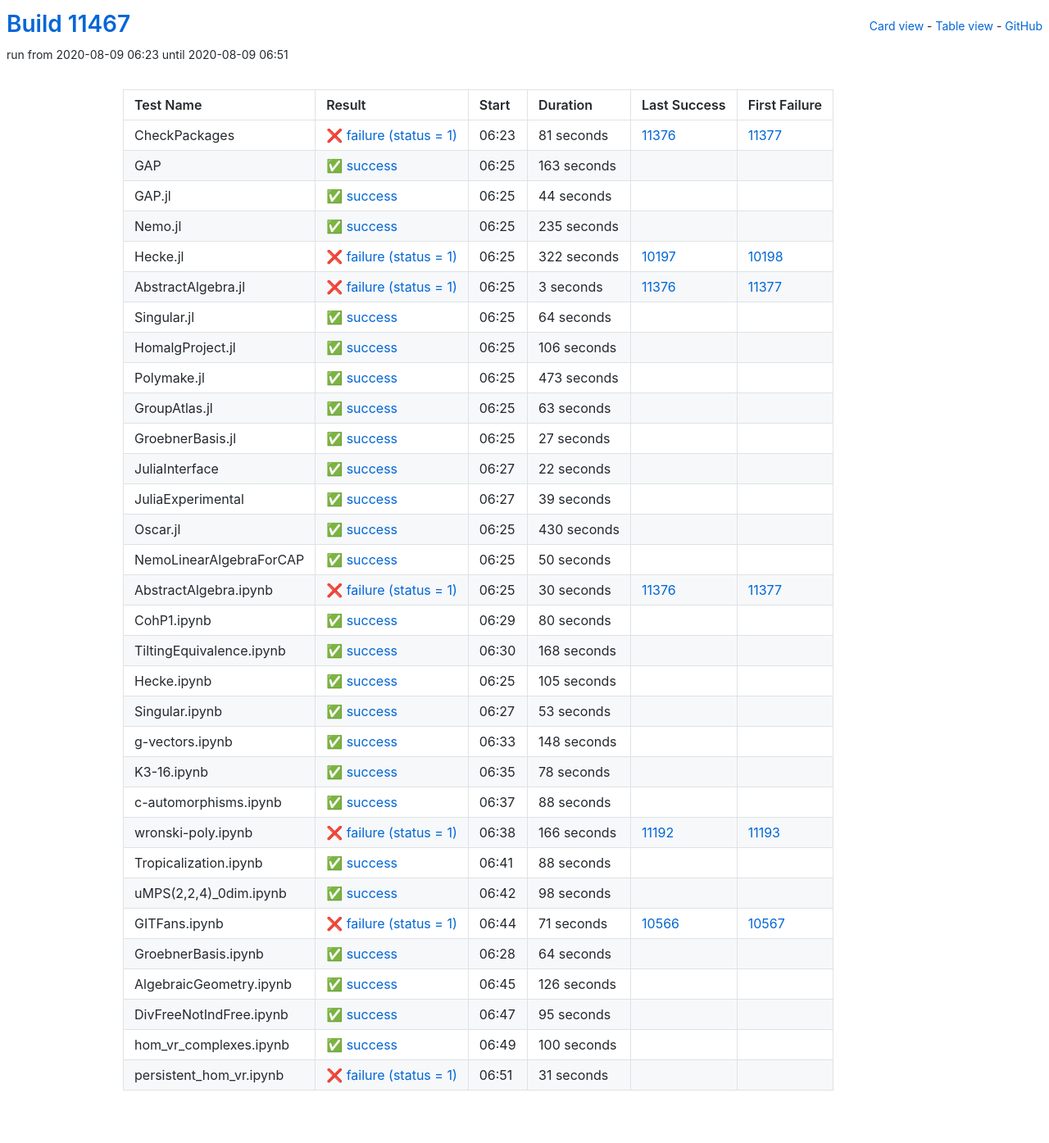
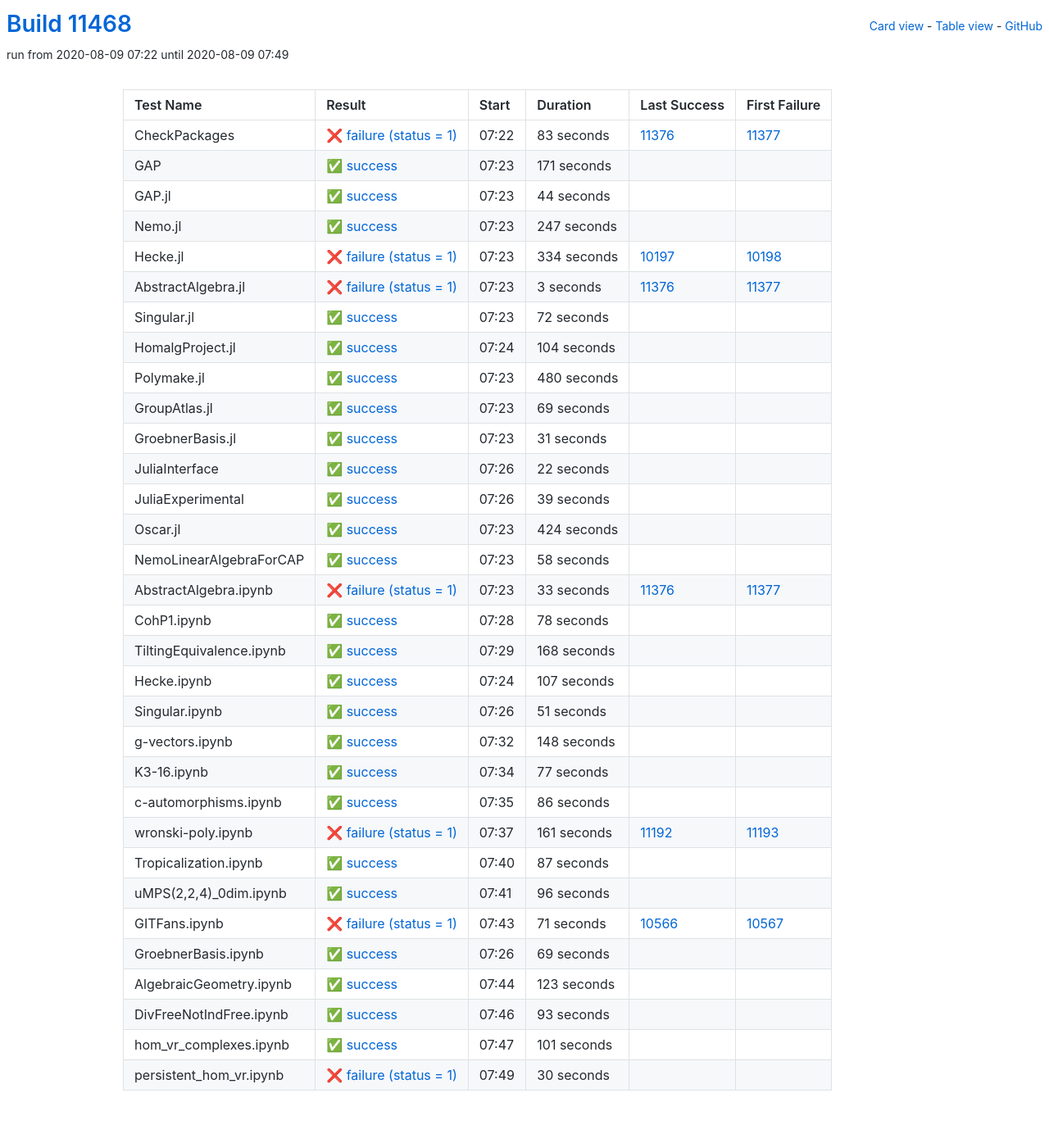
Before and after one commit to oscar-system/oscar-ci-status, a Jekyll site: the page built from table.html, in a window 1280 px wide. Shown: the whole page at 82% size. Built offline with Jekyll 4.4.1, drawn with Linux system fonts in a browser that asks for light colours.

Commit message:
Build #11468

```diff
--- a/_data/ci.yml
+++ b/_data/ci.yml
@@ -1,6 +1,6 @@
 ---
-build: 11467
-build_url: https://oscarci.mathematik.uni-kl.de/job/oscar/11467/
+build: 11468
+build_url: https://oscarci.mathematik.uni-kl.de/job/oscar/11468/
 job: oscar
 organization: oscar-system
 repo: oscar-ci-status
@@ -8,32 +8,32 @@
 tests:
 - name: CheckPackages
   id: checkpackages
-  log: https://oscarci.mathematik.uni-kl.de/job/oscar/11467/artifact/logs/build-11467/CheckPackages.log
-  start: 2020-08-09 06:23
+  log: https://oscarci.mathematik.uni-kl.de/job/oscar/11468/artifact/logs/build-11468/CheckPackages.log
+  start: 2020-08-09 07:22
   success: false
   exitcode: 1
   status: failure
-  duration: 81
+  duration: 83
   last_success: 11376
   last_success_url: https://oscarci.mathematik.uni-kl.de/job/oscar/11376/
   first_failure: 11377
   first_failure_url: https://oscarci.mathematik.uni-kl.de/job/oscar/11377/
 - name: GAP
   id: gap
-  log: https://oscarci.mathematik.uni-kl.de/job/oscar/11467/artifact/logs/build-11467/GAP.log
-  start: 2020-08-09 06:25
+  log: https://oscarci.mathematik.uni-kl.de/job/oscar/11468/artifact/logs/build-11468/GAP.log
+  start: 2020-08-09 07:23
   success: true
   exitcode: 0
   status: success
-  duration: 163
+  duration: 171
   last_success: false
   last_success_url:
   first_failure: false
   first_failure_url:
 - name: GAP.jl
   id: gap-jl
-  log: https://oscarci.mathematik.uni-kl.de/job/oscar/11467/artifact/logs/build-11467/GAP.jl.log
-  start: 2020-08-09 06:25
+  log: https://oscarci.mathematik.uni-kl.de/job/oscar/11468/artifact/logs/build-11468/GAP.jl.log
+  start: 2020-08-09 07:23
   success: true
   exitcode: 0
   status: success
@@ -44,32 +44,32 @@
   first_failure_url:
 - name: Nemo.jl
   id: nemo-jl
-  log: https://oscarci.mathematik.uni-kl.de/job/oscar/11467/artifact/logs/build-11467/Nemo.jl.log
-  start: 2020-08-09 06:25
+  log: https://oscarci.mathematik.uni-kl.de/job/oscar/11468/artifact/logs/build-11468/Nemo.jl.log
+  start: 2020-08-09 07:23
   success: true
   exitcode: 0
   status: success
-  duration: 235
+  duration: 247
   last_success: false
   last_success_url:
   first_failure: false
   first_failure_url:
 - name: Hecke.jl
   id: hecke-jl
-  log: https://oscarci.mathematik.uni-kl.de/job/oscar/11467/artifact/logs/build-11467/Hecke.jl.log
-  start: 2020-08-09 06:25
+  log: https://oscarci.mathematik.uni-kl.de/job/oscar/11468/artifact/logs/build-11468/Hecke.jl.log
+  start: 2020-08-09 07:23
   success: false
   exitcode: 1
   status: failure
-  duration: 322
+  duration: 334
   last_success: 10197
   last_success_url: https://oscarci.mathematik.uni-kl.de/job/oscar/10197/
   first_failure: 10198
   first_failure_url: https://oscarci.mathematik.uni-kl.de/job/oscar/10198/
 - name: AbstractAlgebra.jl
   id: abstractalgebra-jl
-  log: https://oscarci.mathematik.uni-kl.de/job/oscar/11467/artifact/logs/build-11467/AbstractAlgebra.jl.log
-  start: 2020-08-09 06:25
+  log: https://oscarci.mathematik.uni-kl.de/job/oscar/11468/artifact/logs/build-11468/AbstractAlgebra.jl.log
+  start: 2020-08-09 07:23
   success: false
   exitcode: 1
   status: failure
@@ -80,68 +80,68 @@
   first_failure_url: https://oscarci.mathematik.uni-kl.de/job/oscar/11377/
 - name: Singular.jl
   id: singular-jl
-  log: https://oscarci.mathematik.uni-kl.de/job/oscar/11467/artifact/logs/build-11467/Singular.jl.log
-  start: 2020-08-09 06:25
+  log: https://oscarci.mathematik.uni-kl.de/job/oscar/11468/artifact/logs/build-11468/Singular.jl.log
+  start: 2020-08-09 07:23
   success: true
   exitcode: 0
   status: success
-  duration: 64
+  duration: 72
   last_success: false
   last_success_url:
   first_failure: false
   first_failure_url:
 - name: HomalgProject.jl
   id: homalgproject-jl
-  log: https://oscarci.mathematik.uni-kl.de/job/oscar/11467/artifact/logs/build-11467/HomalgProject.jl.log
-  start: 2020-08-09 06:25
+  log: https://oscarci.mathematik.uni-kl.de/job/oscar/11468/artifact/logs/build-11468/HomalgProject.jl.log
+  start: 2020-08-09 07:24
   success: true
   exitcode: 0
   status: success
-  duration: 106
+  duration: 104
   last_success: false
   last_success_url:
   first_failure: false
   first_failure_url:
 - name: Polymake.jl
   id: polymake-jl
-  log: https://oscarci.mathematik.uni-kl.de/job/oscar/11467/artifact/logs/build-11467/Polymake.jl.log
-  start: 2020-08-09 06:25
+  log: https://oscarci.mathematik.uni-kl.de/job/oscar/11468/artifact/logs/build-11468/Polymake.jl.log
+  start: 2020-08-09 07:23
   success: true
   exitcode: 0
   status: success
-  duration: 473
+  duration: 480
   last_success: false
   last_success_url:
   first_failure: false
   first_failure_url:
 - name: GroupAtlas.jl
   id: groupatlas-jl
-  log: https://oscarci.mathematik.uni-kl.de/job/oscar/11467/artifact/logs/build-11467/GroupAtlas.jl.log
-  start: 2020-08-09 06:25
+  log: https://oscarci.mathematik.uni-kl.de/job/oscar/11468/artifact/logs/build-11468/GroupAtlas.jl.log
+  start: 2020-08-09 07:23
   success: true
   exitcode: 0
   status: success
-  duration: 63
+  duration: 69
   last_success: false
   last_success_url:
   first_failure: false
   first_failure_url:
 - name: GroebnerBasis.jl
   id: groebnerbasis-jl
-  log: https://oscarci.mathematik.uni-kl.de/job/oscar/11467/artifact/logs/build-11467/GroebnerBasis.jl.log
-  start: 2020-08-09 06:25
+  log: https://oscarci.mathematik.uni-kl.de/job/oscar/11468/artifact/logs/build-11468/GroebnerBasis.jl.log
+  start: 2020-08-09 07:23
   success: true
   exitcode: 0
   status: success
-  duration: 27
+  duration: 31
   last_success: false
   last_success_url:
   first_failure: false
   first_failure_url:
 - name: JuliaInterface
   id: juliainterface
-  log: https://oscarci.mathematik.uni-kl.de/job/oscar/11467/artifact/logs/build-11467/JuliaInterface.log
-  start: 2020-08-09 06:27
+  log: https://oscarci.mathematik.uni-kl.de/job/oscar/11468/artifact/logs/build-11468/JuliaInterface.log
+  start: 2020-08-09 07:26
   success: true
   exitcode: 0
   status: success
@@ -152,8 +152,8 @@
   first_failure_url:
 - name: JuliaExperimental
   id: juliaexperimental
-  log: https://oscarci.mathematik.uni-kl.de/job/oscar/11467/artifact/logs/build-11467/JuliaExperimental.log
-  start: 2020-08-09 06:27
+  log: https://oscarci.mathematik.uni-kl.de/job/oscar/11468/artifact/logs/build-11468/JuliaExperimental.log
+  start: 2020-08-09 07:26
   success: true
   exitcode: 0
   status: success
@@ -164,56 +164,56 @@
   first_failure_url:
 - name: Oscar.jl
   id: oscar-jl
-  log: https://oscarci.mathematik.uni-kl.de/job/oscar/11467/artifact/logs/build-11467/Oscar.jl.log
-  start: 2020-08-09 06:25
+  log: https://oscarci.mathematik.uni-kl.de/job/oscar/11468/artifact/logs/build-11468/Oscar.jl.log
+  start: 2020-08-09 07:23
   success: true
   exitcode: 0
   status: success
-  duration: 430
+  duration: 424
   last_success: false
   last_success_url:
   first_failure: false
   first_failure_url:
 - name: NemoLinearAlgebraForCAP
   id: nemolinearalgebraforcap
-  log: https://oscarci.mathematik.uni-kl.de/job/oscar/11467/artifact/logs/build-11467/NemoLinearAlgebraForCAP.log
-  start: 2020-08-09 06:25
+  log: https://oscarci.mathematik.uni-kl.de/job/oscar/11468/artifact/logs/build-11468/NemoLinearAlgebraForCAP.log
+  start: 2020-08-09 07:23
   success: true
   exitcode: 0
   status: success
-  duration: 50
+  duration: 58
   last_success: false
   last_success_url:
   first_failure: false
   first_failure_url:
 - name: AbstractAlgebra.ipynb
   id: abstractalgebra-ipynb
-  log: https://oscarci.mathematik.uni-kl.de/job/oscar/11467/artifact/logs/build-11467/AbstractAlgebra.ipynb.log
-  start: 2020-08-09 06:25
+  log: https://oscarci.mathematik.uni-kl.de/job/oscar/11468/artifact/logs/build-11468/AbstractAlgebra.ipynb.log
+  start: 2020-08-09 07:23
   success: false
   exitcode: 1
   status: failure
-  duration: 30
+  duration: 33
   last_success: 11376
   last_success_url: https://oscarci.mathematik.uni-kl.de/job/oscar/11376/
   first_failure: 11377
   first_failure_url: https://oscarci.mathematik.uni-kl.de/job/oscar/11377/
 - name: CohP1.ipynb
   id: cohp1-ipynb
-  log: https://oscarci.mathematik.uni-kl.de/job/oscar/11467/artifact/logs/build-11467/CohP1.ipynb.log
-  start: 2020-08-09 06:29
+  log: https://oscarci.mathematik.uni-kl.de/job/oscar/11468/artifact/logs/build-11468/CohP1.ipynb.log
+  start: 2020-08-09 07:28
   success: true
   exitcode: 0
   status: success
-  duration: 80
+  duration: 78
   last_success: false
   last_success_url:
   first_failure: false
   first_failure_url:
 - name: TiltingEquivalence.ipynb
   id: tiltingequivalence-ipynb
-  log: https://oscarci.mathematik.uni-kl.de/job/oscar/11467/artifact/logs/build-11467/TiltingEquivalence.ipynb.log
-  start: 2020-08-09 06:30
+  log: https://oscarci.mathematik.uni-kl.de/job/oscar/11468/artifact/logs/build-11468/TiltingEquivalence.ipynb.log
+  start: 2020-08-09 07:29
   success: true
   exitcode: 0
   status: success
@@ -224,32 +224,32 @@
   first_failure_url:
 - name: Hecke.ipynb
   id: hecke-ipynb
-  log: https://oscarci.mathematik.uni-kl.de/job/oscar/11467/artifact/logs/build-11467/Hecke.ipynb.log
-  start: 2020-08-09 06:25
+  log: https://oscarci.mathematik.uni-kl.de/job/oscar/11468/artifact/logs/build-11468/Hecke.ipynb.log
+  start: 2020-08-09 07:24
   success: true
   exitcode: 0
   status: success
-  duration: 105
+  duration: 107
   last_success: false
   last_success_url:
   first_failure: false
   first_failure_url:
 - name: Singular.ipynb
   id: singular-ipynb
-  log: https://oscarci.mathematik.uni-kl.de/job/oscar/11467/artifact/logs/build-11467/Singular.ipynb.log
-  start: 2020-08-09 06:27
+  log: https://oscarci.mathematik.uni-kl.de/job/oscar/11468/artifact/logs/build-11468/Singular.ipynb.log
+  start: 2020-08-09 07:26
   success: true
   exitcode: 0
   status: success
-  duration: 53
+  duration: 51
   last_success: false
   last_success_url:
   first_failure: false
   first_failure_url:
 - name: g-vectors.ipynb
   id: g-vectors-ipynb
-  log: https://oscarci.mathematik.uni-kl.de/job/oscar/11467/artifact/logs/build-11467/g-vectors.ipynb.log
-  start: 2020-08-09 06:33
+  log: https://oscarci.mathematik.uni-kl.de/job/oscar/11468/artifact/logs/build-11468/g-vectors.ipynb.log
+  start: 2020-08-09 07:32
   success: true
   exitcode: 0
   status: success
@@ -260,68 +260,68 @@
   first_failure_url:
 - name: K3-16.ipynb
   id: k3-16-ipynb
-  log: https://oscarci.mathematik.uni-kl.de/job/oscar/11467/artifact/logs/build-11467/K3-16.ipynb.log
-  start: 2020-08-09 06:35
+  log: https://oscarci.mathematik.uni-kl.de/job/oscar/11468/artifact/logs/build-11468/K3-16.ipynb.log
+  start: 2020-08-09 07:34
   success: true
   exitcode: 0
   status: success
-  duration: 78
+  duration: 77
   last_success: false
   last_success_url:
   first_failure: false
   first_failure_url:
 - name: c-automorphisms.ipynb
   id: c-automorphisms-ipynb
-  log: https://oscarci.mathematik.uni-kl.de/job/oscar/11467/artifact/logs/build-11467/c-automorphisms.ipynb.log
-  start: 2020-08-09 06:37
+  log: https://oscarci.mathematik.uni-kl.de/job/oscar/11468/artifact/logs/build-11468/c-automorphisms.ipynb.log
+  start: 2020-08-09 07:35
   success: true
   exitcode: 0
   status: success
-  duration: 88
+  duration: 86
   last_success: false
   last_success_url:
   first_failure: false
   first_failure_url:
 - name: wronski-poly.ipynb
   id: wronski-poly-ipynb
-  log: https://oscarci.mathematik.uni-kl.de/job/oscar/11467/artifact/logs/build-11467/wronski-poly.ipynb.log
-  start: 2020-08-09 06:38
+  log: https://oscarci.mathematik.uni-kl.de/job/oscar/11468/artifact/logs/build-11468/wronski-poly.ipynb.log
+  start: 2020-08-09 07:37
   success: false
   exitcode: 1
   status: failure
-  duration: 166
+  duration: 161
   last_success: 11192
   last_success_url: https://oscarci.mathematik.uni-kl.de/job/oscar/11192/
   first_failure: 11193
   first_failure_url: https://oscarci.mathematik.uni-kl.de/job/oscar/11193/
 - name: Tropicalization.ipynb
   id: tropicalization-ipynb
-  log: https://oscarci.mathematik.uni-kl.de/job/oscar/11467/artifact/logs/build-11467/Tropicalization.ipynb.log
-  start: 2020-08-09 06:41
+  log: https://oscarci.mathematik.uni-kl.de/job/oscar/11468/artifact/logs/build-11468/Tropicalization.ipynb.log
+  start: 2020-08-09 07:40
   success: true
   exitcode: 0
   status: success
-  duration: 88
+  duration: 87
   last_success: false
   last_success_url:
   first_failure: false
   first_failure_url:
 - name: uMPS(2,2,4)_0dim.ipynb
   id: umps-2-2-4-0dim-ipynb
-  log: https://oscarci.mathematik.uni-kl.de/job/oscar/11467/artifact/logs/build-11467/uMPS-2-2-4-_0dim.ipynb.log
-  start: 2020-08-09 06:42
+  log: https://oscarci.mathematik.uni-kl.de/job/oscar/11468/artifact/logs/build-11468/uMPS-2-2-4-_0dim.ipynb.log
+  start: 2020-08-09 07:41
   success: true
   exitcode: 0
   status: success
-  duration: 98
+  duration: 96
   last_success: false
   last_success_url:
   first_failure: false
   first_failure_url:
 - name: GITFans.ipynb
   id: gitfans-ipynb
-  log: https://oscarci.mathematik.uni-kl.de/job/oscar/11467/artifact/logs/build-11467/GITFans.ipynb.log
-  start: 2020-08-09 06:44
+  log: https://oscarci.mathematik.uni-kl.de/job/oscar/11468/artifact/logs/build-11468/GITFans.ipynb.log
+  start: 2020-08-09 07:43
   success: false
   exitcode: 1
   status: failure
@@ -332,60 +332,60 @@
   first_failure_url: https://oscarci.mathematik.uni-kl.de/job/oscar/10567/
 - name: GroebnerBasis.ipynb
   id: groebnerbasis-ipynb
-  log: https://oscarci.mathematik.uni-kl.de/job/oscar/11467/artifact/logs/build-11467/GroebnerBasis.ipynb.log
-  start: 2020-08-09 06:28
+  log: https://oscarci.mathematik.uni-kl.de/job/oscar/11468/artifact/logs/build-11468/GroebnerBasis.ipynb.log
+  start: 2020-08-09 07:26
   success: true
   exitcode: 0
   status: success
-  duration: 64
+  duration: 69
   last_success: false
   last_success_url:
   first_failure: false
   first_failure_url:
 - name: AlgebraicGeometry.ipynb
   id: algebraicgeometry-ipynb
-  log: https://oscarci.mathematik.uni-kl.de/job/oscar/11467/artifact/logs/build-11467/AlgebraicGeometry.ipynb.log
-  start: 2020-08-09 06:45
+  log: https://oscarci.mathematik.uni-kl.de/job/oscar/11468/artifact/logs/build-11468/AlgebraicGeometry.ipynb.log
+  start: 2020-08-09 07:44
   success: true
   exitcode: 0
   status: success
-  duration: 126
+  duration: 123
   last_success: false
   last_success_url:
   first_failure: false
   first_failure_url:
 - name: DivFreeNotIndFree.ipynb
   id: divfreenotindfree-ipynb
-  log: https://oscarci.mathematik.uni-kl.de/job/oscar/11467/artifact/logs/build-11467/DivFreeNotIndFree.ipynb.log
-  start: 2020-08-09 06:47
+  log: https://oscarci.mathematik.uni-kl.de/job/oscar/11468/artifact/logs/build-11468/DivFreeNotIndFree.ipynb.log
+  start: 2020-08-09 07:46
   success: true
   exitcode: 0
   status: success
-  duration: 95
+  duration: 93
   last_success: false
   last_success_url:
   first_failure: false
   first_failure_url:
 - name: hom_vr_complexes.ipynb
   id: hom-vr-complexes-ipynb
-  log: https://oscarci.mathematik.uni-kl.de/job/oscar/11467/artifact/logs/build-11467/hom_vr_complexes.ipynb.log
-  start: 2020-08-09 06:49
+  log: https://oscarci.mathematik.uni-kl.de/job/oscar/11468/artifact/logs/build-11468/hom_vr_complexes.ipynb.log
+  start: 2020-08-09 07:47
   success: true
   exitcode: 0
   status: success
-  duration: 100
+  duration: 101
   last_success: false
   last_success_url:
   first_failure: false
   first_failure_url:
 - name: persistent_hom_vr.ipynb
   id: persistent-hom-vr-ipynb
-  log: https://oscarci.mathematik.uni-kl.de/job/oscar/11467/artifact/logs/build-11467/persistent_hom_vr.ipynb.log
-  start: 2020-08-09 06:51
+  log: https://oscarci.mathematik.uni-kl.de/job/oscar/11468/artifact/logs/build-11468/persistent_hom_vr.ipynb.log
+  start: 2020-08-09 07:49
   success: false
   exitcode: 1
   status: failure
-  duration: 31
+  duration: 30
   last_success: false
   last_success_url:
   first_failure: false
```
Also changed, not shown: README.md.
